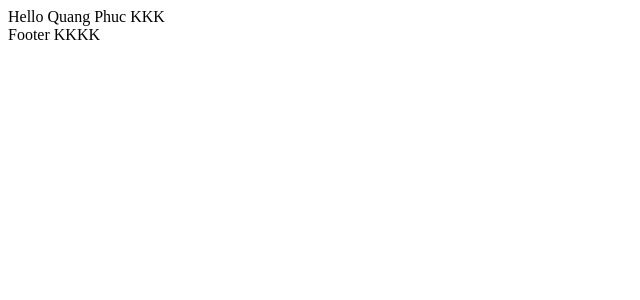
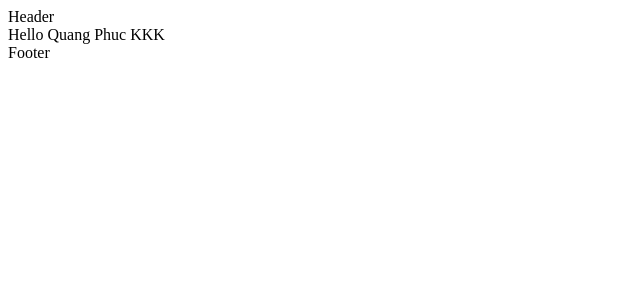
Before and after one commit to kaizdawson003/docker-cicd-learning, a React (Vite) app: page / in a window 1280 px wide. Shown: the top 300 px of the page, without its empty margins (0-640 px from the left). Built offline with nearby package versions, Linux system fonts and the light colour scheme.

Commit message:
remove git pull origin main from ci.yml

```diff
--- a/src/App.tsx
+++ b/src/App.tsx
@@ -1,8 +1,10 @@
-import Footer from "./components/header"
+import Footer from "./components/footer"
+import Header from "./components/header"
+
 const App = () => {
   return (
     <div>
-
+      <Header/>
       Hello Quang Phuc KKK
       <Footer/>
     </div>
--- /dev/null
+++ b/src/components/footer/index.tsx
@@ -0,0 +1,11 @@
+
+
+const Footer = () => {
+  return (
+    <div>
+      Footer
+    </div>
+  )
+}
+
+export default Footer
--- a/src/components/header/index.tsx
+++ b/src/components/header/index.tsx
@@ -1,10 +1,10 @@
 
-const Footer = () => {
+const Header = () => {
   return (
     <div>
-      Footer KKKK
+      Header
     </div>
   )
 }
 
-export default Footer
+export default Header
```
